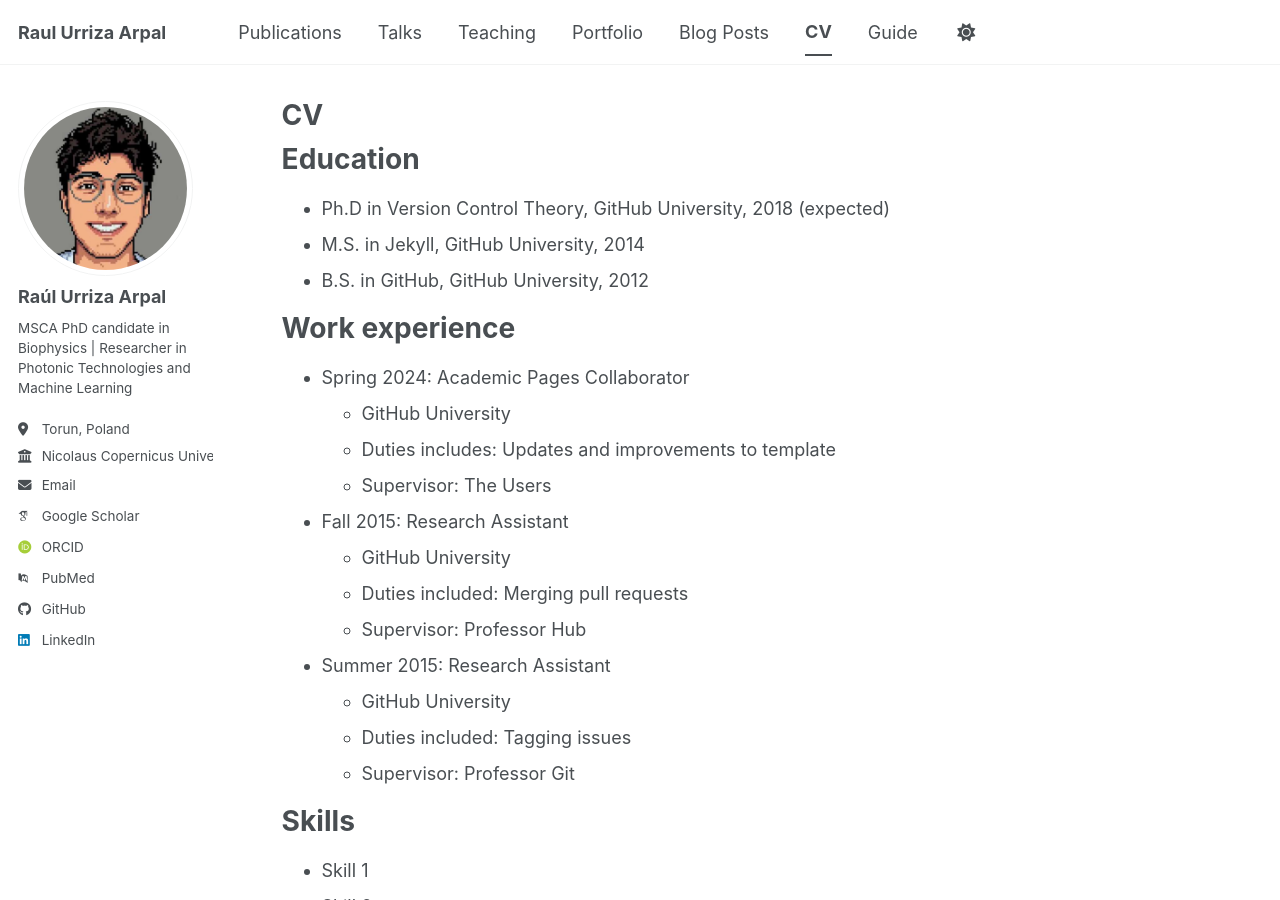
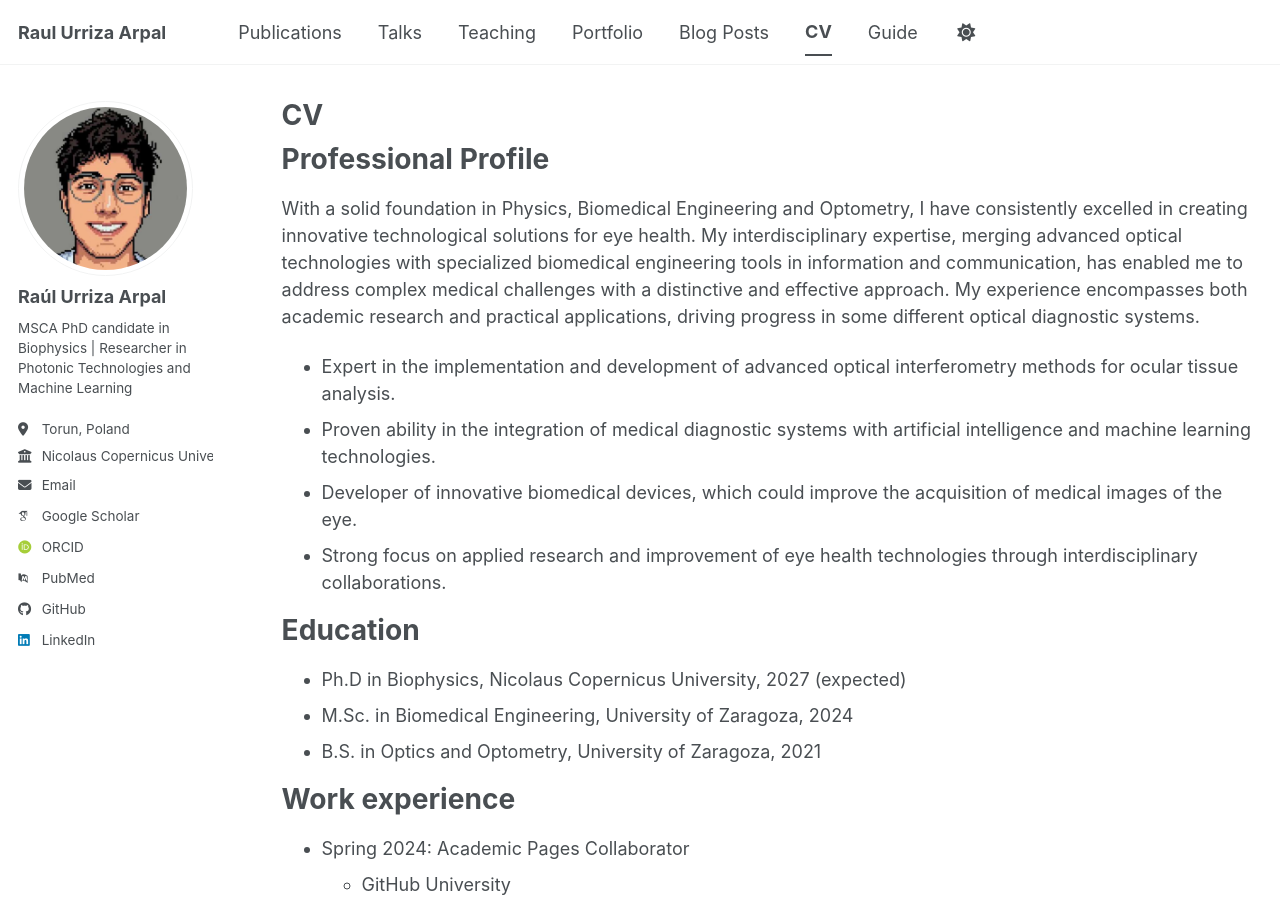
Before and after one commit to RaulUrriza/raulurriza.github.io, a Jekyll site: the page built from _pages/cv.md, in a window 1280 px wide and 900 px high. Built offline with Jekyll 4.4.1, drawn with Linux system fonts in a browser that asks for light colours; some web fonts are replaced; a script bundle is joined from its source files by our own code; library files that are not in the unit come from our copies.

Commit message:
Update cv.md

```diff
--- a/_pages/cv.md
+++ b/_pages/cv.md
@@ -9,11 +9,19 @@
 
 {% include base_path %}
 
+Professional Profile
+======
+With a solid foundation in Physics, Biomedical Engineering and Optometry, I have consistently excelled in creating innovative technological solutions for eye health. My interdisciplinary expertise, merging advanced optical technologies with specialized biomedical engineering tools in information and communication, has enabled me to address complex medical challenges with a distinctive and effective approach. My experience encompasses both academic research and practical applications, driving progress in some different optical diagnostic systems.
+* Expert in the implementation and development of advanced optical interferometry methods for ocular tissue analysis.
+* Proven ability in the integration of medical diagnostic systems with artificial intelligence and machine learning technologies.
+* Developer of innovative biomedical devices, which could improve the acquisition of medical images of the eye.
+* Strong focus on applied research and improvement of eye health technologies through interdisciplinary collaborations.
+
 Education
 ======
-* Ph.D in Version Control Theory, GitHub University, 2018 (expected)
-* M.S. in Jekyll, GitHub University, 2014
-* B.S. in GitHub, GitHub University, 2012
+* Ph.D in Biophysics, Nicolaus Copernicus University, 2027 (expected)
+* M.Sc. in Biomedical Engineering, University of Zaragoza, 2024
+* B.S. in Optics and Optometry, University of Zaragoza, 2021
 
 Work experience
 ======
```
